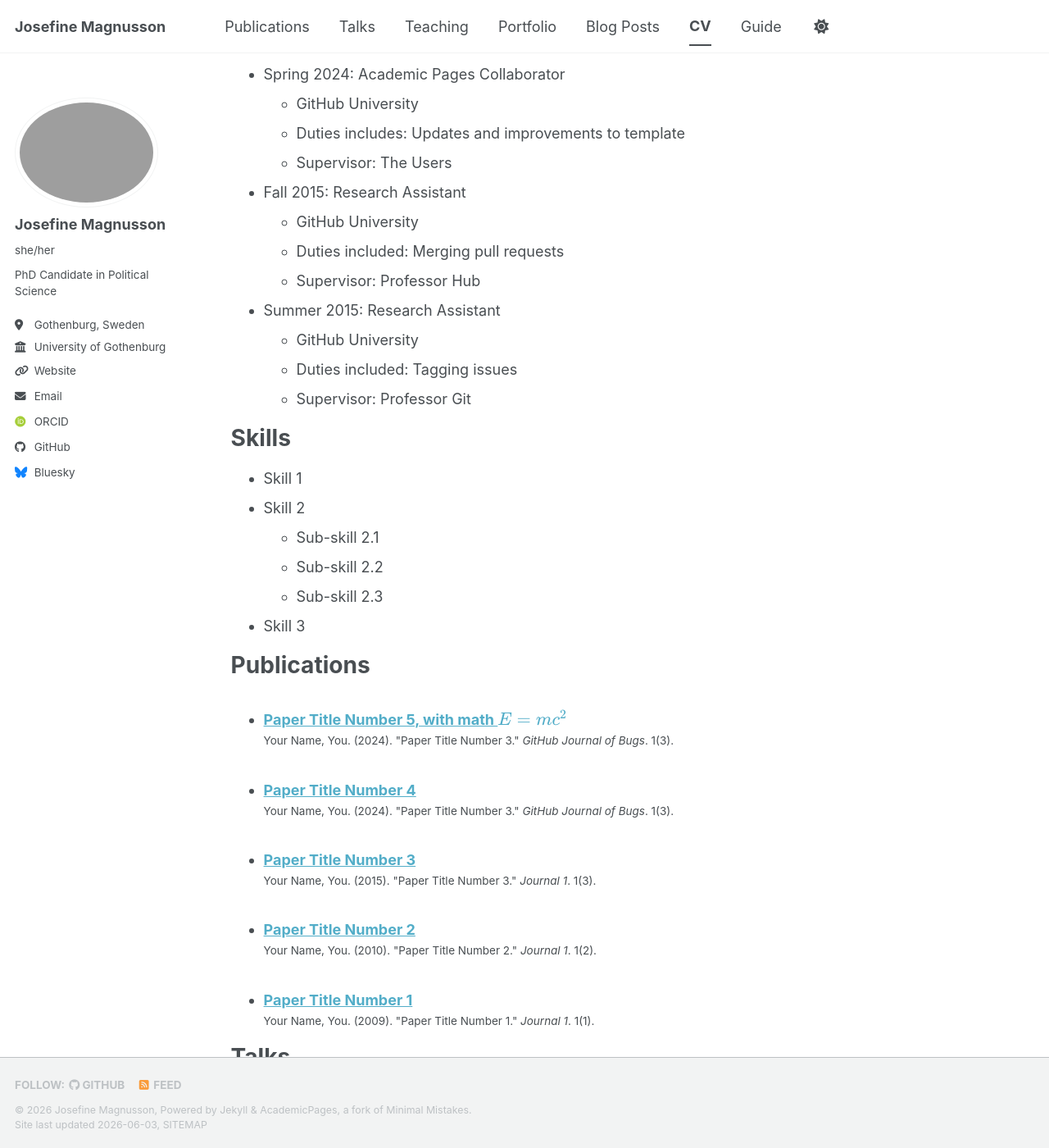
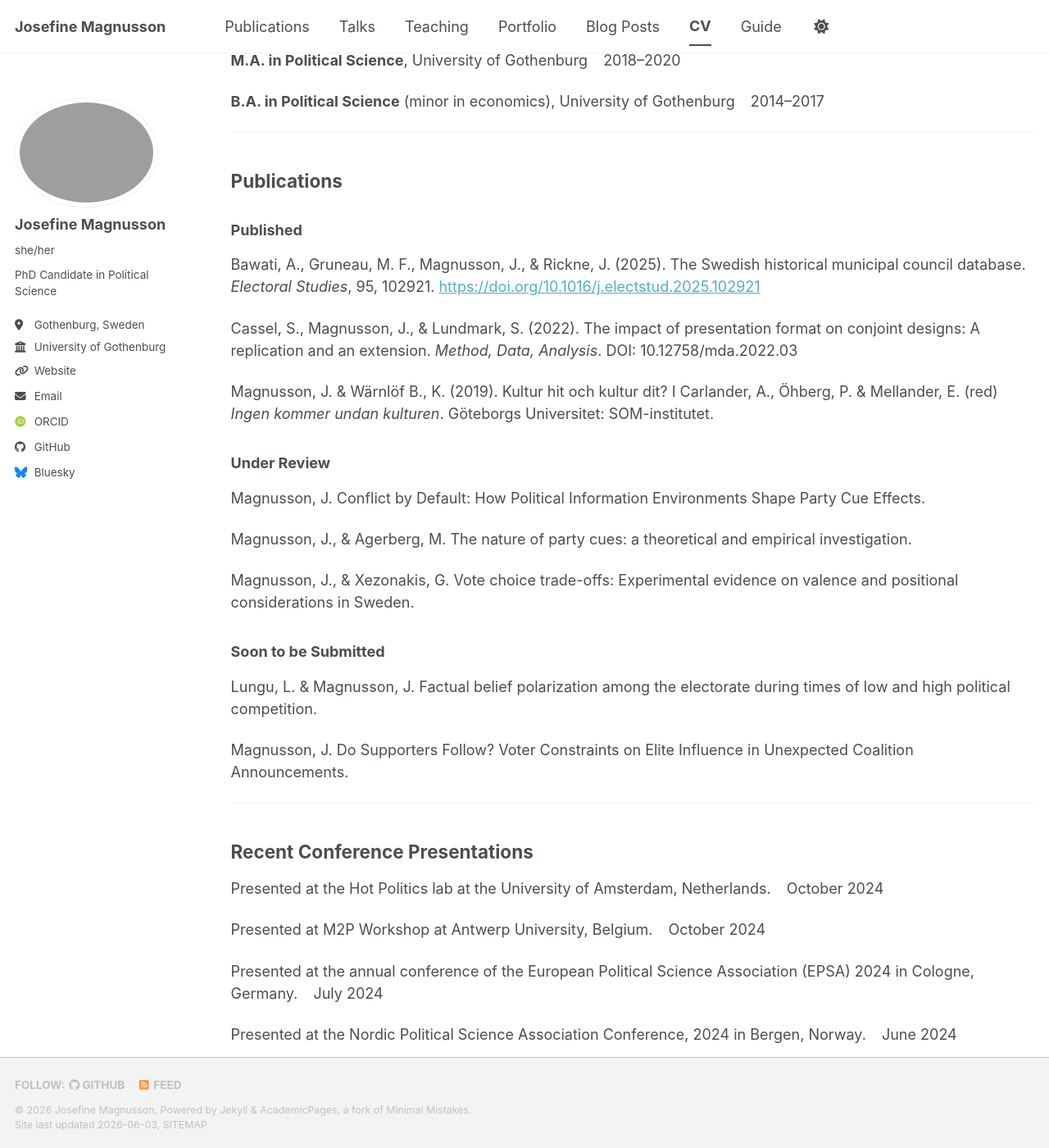
Before and after one commit to josefinemagnusson/josefinemagnusson.github.io, a Jekyll site: the page built from _pages/cv.md, in a window 1280 px wide and 1400 px high, scrolled down 287 px. Shown: the whole window at 82% size. Built offline with Jekyll 4.4.1, drawn with Linux system fonts in a browser that asks for light colours; some web fonts are replaced; a script bundle is joined from its source files by our own code; library files that are not in the unit come from our copies; some of the changed text lies outside the part shown.

Commit message:
Revise CV with new academic and professional details
Updated CV with education, work experience, publications, and teaching details.

```diff
--- a/_pages/cv.md
+++ b/_pages/cv.md
@@ -7,58 +7,78 @@ redirect_from:
   - /resume
 ---
 
-{% include base_path %}
+## Education
 
-Education
-======
-* Ph.D in Version Control Theory, GitHub University, 2018 (expected)
-* M.S. in Jekyll, GitHub University, 2014
-* B.S. in GitHub, GitHub University, 2012
+**Doctoral student in Political Science**, University of Gothenburg &ensp; 2021–ongoing
+&ensp; *Supervisors: Mattias Agerberg and Henrik Ekengren Oscarsson*
 
-Work experience
-======
-* Spring 2024: Academic Pages Collaborator
-  * GitHub University
-  * Duties includes: Updates and improvements to template
-  * Supervisor: The Users
+**Visiting Researcher**, University of Amsterdam, Netherlands &ensp; 2024
 
-* Fall 2015: Research Assistant
-  * GitHub University
-  * Duties included: Merging pull requests
-  * Supervisor: Professor Hub
+**M.A. in Political Science**, University of Gothenburg &ensp; 2018–2020
 
-* Summer 2015: Research Assistant
-  * GitHub University
-  * Duties included: Tagging issues
-  * Supervisor: Professor Git
+**B.A. in Political Science** (minor in economics), University of Gothenburg &ensp; 2014–2017
 
-Skills
-======
-* Skill 1
-* Skill 2
-  * Sub-skill 2.1
-  * Sub-skill 2.2
-  * Sub-skill 2.3
-* Skill 3
+---
 
-Publications
-======
-  <ul>{% for post in site.publications reversed %}
-    {% include archive-single-cv.html %}
-  {% endfor %}</ul>
+## Publications
 
-Talks
-======
-  <ul>{% for post in site.talks reversed %}
-    {% include archive-single-talk-cv.html  %}
-  {% endfor %}</ul>
+### Published
 
-Teaching
-======
-  <ul>{% for post in site.teaching reversed %}
-    {% include archive-single-cv.html %}
-  {% endfor %}</ul>
+Bawati, A., Gruneau, M. F., Magnusson, J., & Rickne, J. (2025). The Swedish historical municipal council database. *Electoral Studies*, 95, 102921. [https://doi.org/10.1016/j.electstud.2025.102921](https://doi.org/10.1016/j.electstud.2025.102921)
 
-Service and leadership
-======
-* Currently signed in to 43 different slack teams
+Cassel, S., Magnusson, J., & Lundmark, S. (2022). The impact of presentation format on conjoint designs: A replication and an extension. *Method, Data, Analysis*. DOI: 10.12758/mda.2022.03
+
+Magnusson, J. & Wärnlöf B., K. (2019). Kultur hit och kultur dit? I Carlander, A., Öhberg, P. & Mellander, E. (red) *Ingen kommer undan kulturen*. Göteborgs Universitet: SOM-institutet.
+
+### Under Review
+
+Magnusson, J. Conflict by Default: How Political Information Environments Shape Party Cue Effects.
+
+Magnusson, J., & Agerberg, M. The nature of party cues: a theoretical and empirical investigation.
+
+Magnusson, J., & Xezonakis, G. Vote choice trade-offs: Experimental evidence on valence and positional considerations in Sweden.
+
+### Soon to be Submitted
+
+Lungu, L. & Magnusson, J. Factual belief polarization among the electorate during times of low and high political competition.
+
+Magnusson, J. Do Supporters Follow? Voter Constraints on Elite Influence in Unexpected Coalition Announcements.
+
+---
+
+## Recent Conference Presentations
+
+Presented at the Hot Politics lab at the University of Amsterdam, Netherlands. &ensp; October 2024
+
+Presented at M2P Workshop at Antwerp University, Belgium. &ensp; October 2024
+
+Presented at the annual conference of the European Political Science Association (EPSA) 2024 in Cologne, Germany. &ensp; July 2024
+
+Presented at the Nordic Political Science Association Conference, 2024 in Bergen, Norway. &ensp; June 2024
+
+---
+
+## Teaching
+
+**University of Gothenburg**
+
+- Democracy and Democratization in a comparative perspective (SK1214). B.A. level.
+- Institutions and Actors in a Democracy (SK1113). B.A. level.
+- Teacher education: Governance, Organization and Assessment for Teachers (K20, K21).
+- Statistical help contact. B.A. and M.A. level.
+- Thesis supervision, B.A. and M.A. level.
+- Co-examination for student thesis, teacher education.
+
+---
+
+## Additional Training
+
+**Courses**
+
+| Course | Year |
+|--------|------|
+| Quantitative Text Analysis and Machine Learning using R, KU Leuven (online) | 2025 |
+| Causal Inference for Social Sciences II. ICPSR summer school, Ann Arbor, US | 2023 |
+| Regression Analysis II: Linear Models. ICPSR summer school, Ann Arbor, US | 2023 |
+| Advanced Survey Data Analysis and Survey Experiments, with Yanna Krupnikov. Essex Summer School in Social Data Analysis | 2022 |
+| Lab experiments, with Steffen Kallbekken (CICERO). Gothenburg University | 2022 |
```
